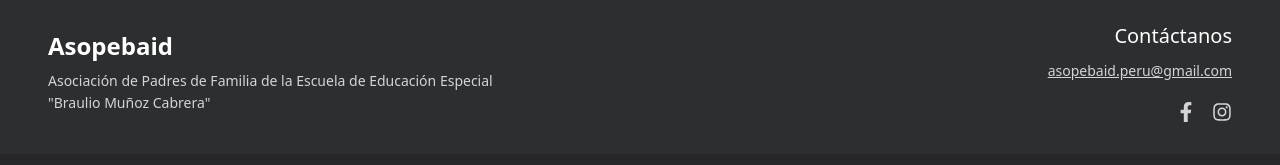
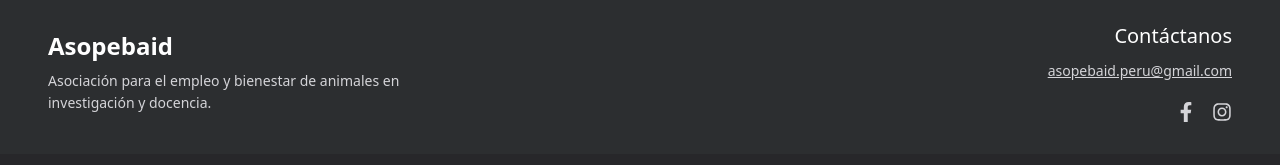
Before and after one commit to JohannesBrad/asopebaid, a React (Vite) app: page / in a window 1280 px wide. Shown: the part 2370-2535 px from the top of the page. Built offline with nearby package versions, Linux system fonts and the light colour scheme; no server answers.

Commit message:
fix: cambio de descripcion en el footer

```diff
--- a/src/components/Footer.jsx
+++ b/src/components/Footer.jsx
@@ -10,9 +10,9 @@ export const Footer = () => {
           {/* Columna 1 - Info */}
           <div className="md:w-1/2">
             <h3 className="font-bold text-2xl text-white">Asopebaid</h3>
-            <p className="text-sm mt-2 max-w-md leading-relaxed">
-              Asociación de Padres de Familia de la Escuela de Educación
-              Especial "Braulio Muñoz Cabrera"
+            <p className="text-sm mt-2 max-w-sm leading-relaxed">
+              Asociación para el empleo y bienestar de animales en investigación
+              y docencia.
             </p>
           </div>
 
```
Also changed, not shown: 1 other file (tests, documents, lock files or other folders).
